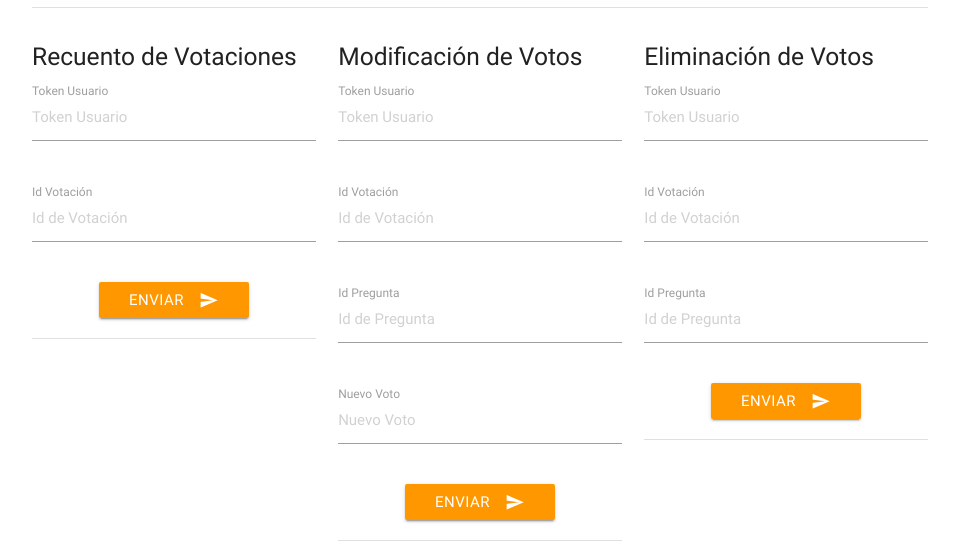
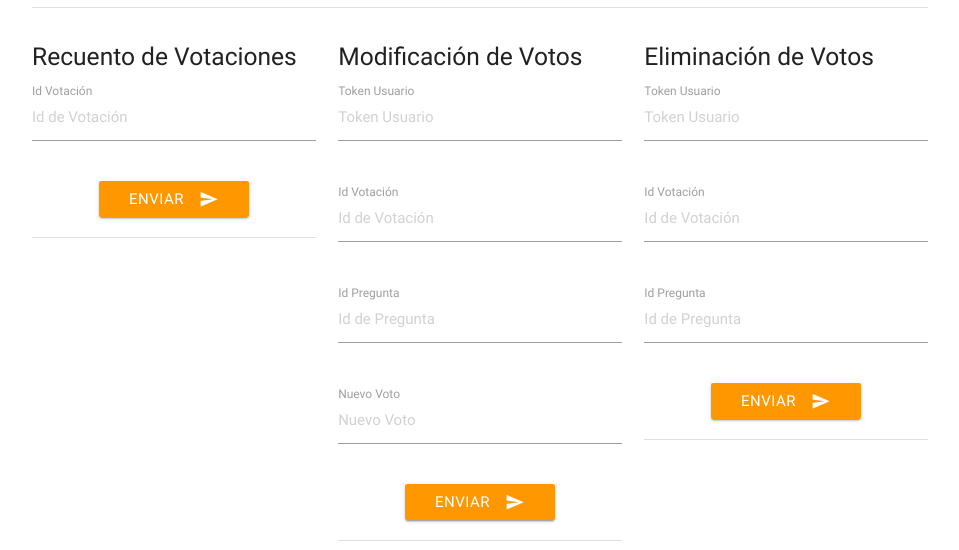
Before and after one commit to AgoraUS-G1-1617/Recuento-y-modificacion, a website: page views/index.html in a window 1280 px wide. Shown: the part 135-685 px from the top of the page, without its empty margins (160-1119 px from the left). Drawn offline with nearby package versions, Linux system fonts and the light colour scheme.

Commit message:
Eliminación de Token de Usuario para la interfaz

```diff
--- a/views/index.html
+++ b/views/index.html
@@ -40,13 +40,6 @@
           <h5>Recuento de Votaciones</h5>
           <div class="row">
             <form id="formRecuento" name="formRecuento" class="col s12">
-              <div class="row">
-                <div class="input-field col s12">
-                  <input placeholder="Token Usuario" id="token" name="token" type="text" class="validate">
-                  <label for="Token Usuario">Token Usuario</label>
-                </div>
-              </div>
-
               <div class="row">
                 <div class="input-field col s12">
                   <input id="idVotacion" name="idVotacion" placeholder="Id de Votación" type="text" class="validate">
```
